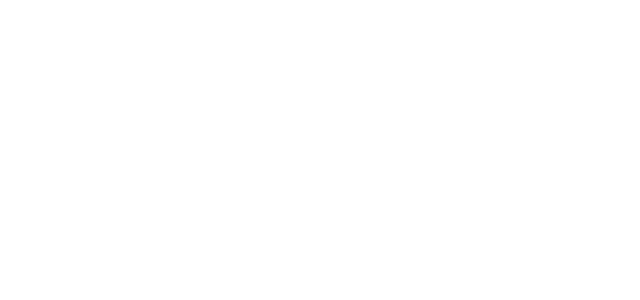
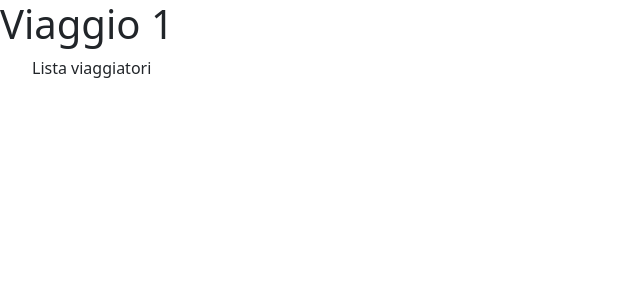
Before and after one commit to lorenzoferrante97/Booroad, a React (Vite) app: page /1/viaggiatori in a window 1280 px wide. Before the commit this address had no page. Shown: the top 300 px of the page, without its empty margins (0-640 px from the left). Built offline with nearby package versions, Linux system fonts and the light colour scheme.

Commit message:
add: pagina viaggiatori

```diff
--- a/src/App.jsx
+++ b/src/App.jsx
@@ -2,6 +2,7 @@
 import { BrowserRouter, Routes, Route } from 'react-router-dom'; // router
 import DefaultLayout from './layouts/DefaultLayout'; // layouts
 import Homepage from './pages/Homepage'; // pages
+import Viaggio from './pages/Viaggio';
 
 function App() {
   return (
@@ -10,6 +11,7 @@
         <Routes>
           <Route Component={DefaultLayout}>
             <Route path="/" Component={Homepage}></Route>
+            <Route path="/:id/viaggiatori" Component={Viaggio}></Route>
           </Route>
         </Routes>
       </BrowserRouter>
--- a/src/contexts/GlobalContext.jsx
+++ b/src/contexts/GlobalContext.jsx
@@ -1,14 +1,15 @@
 import { createContext, useContext } from 'react';
-import db  from '../data/db';
+import db from '../data/db';
 import { useState } from 'react';
 
 const GlobalContext = createContext();
 
 const GlobalProvider = ({ children }) => {
-  const {viaggi, viaggiatori} = db;
+  const { viaggi, viaggiatori } = db;
   const [arrayViaggi, setarrayViaggi] = useState(viaggi);
+  const [arrayViaggiatori, setArrayViaggiatori] = useState(viaggiatori);
 
-  const value = {arrayViaggi};
+  const value = { arrayViaggi, arrayViaggiatori };
 
   return <GlobalContext.Provider value={value}>{children}</GlobalContext.Provider>;
 };
--- /dev/null
+++ b/src/pages/Viaggio.jsx
@@ -0,0 +1,14 @@
+import { useGlobalContext } from '../contexts/GlobalContext';
+
+export default function Viaggio() {
+  return (
+    <>
+      <main>
+        <h1>Viaggio 1</h1>
+        <div>
+          <ul>Lista viaggiatori</ul>
+        </div>
+      </main>
+    </>
+  );
+}
```
